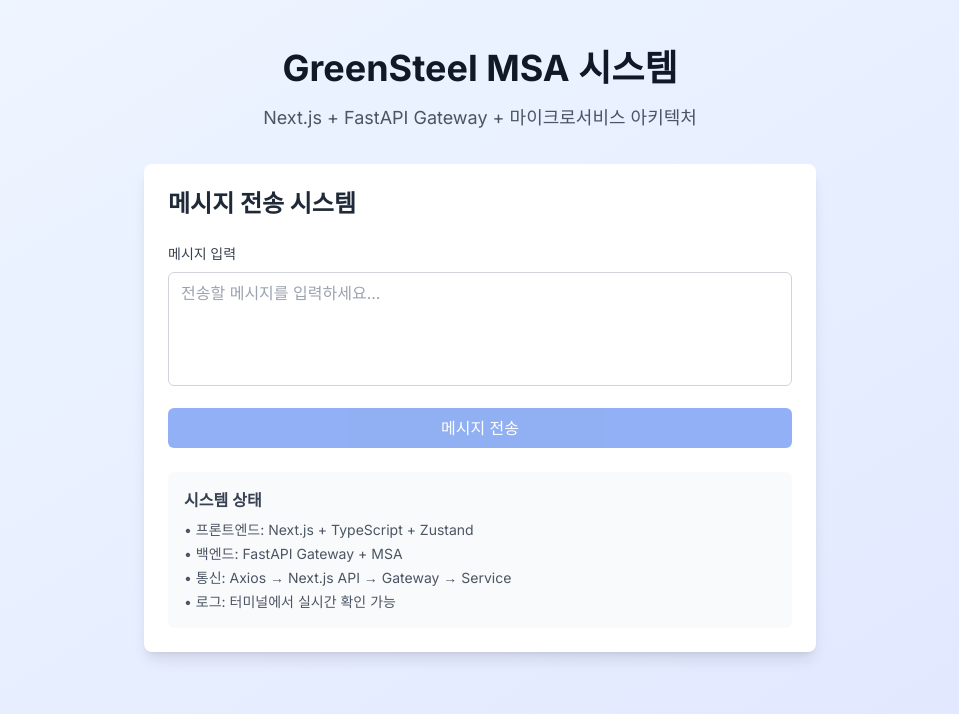
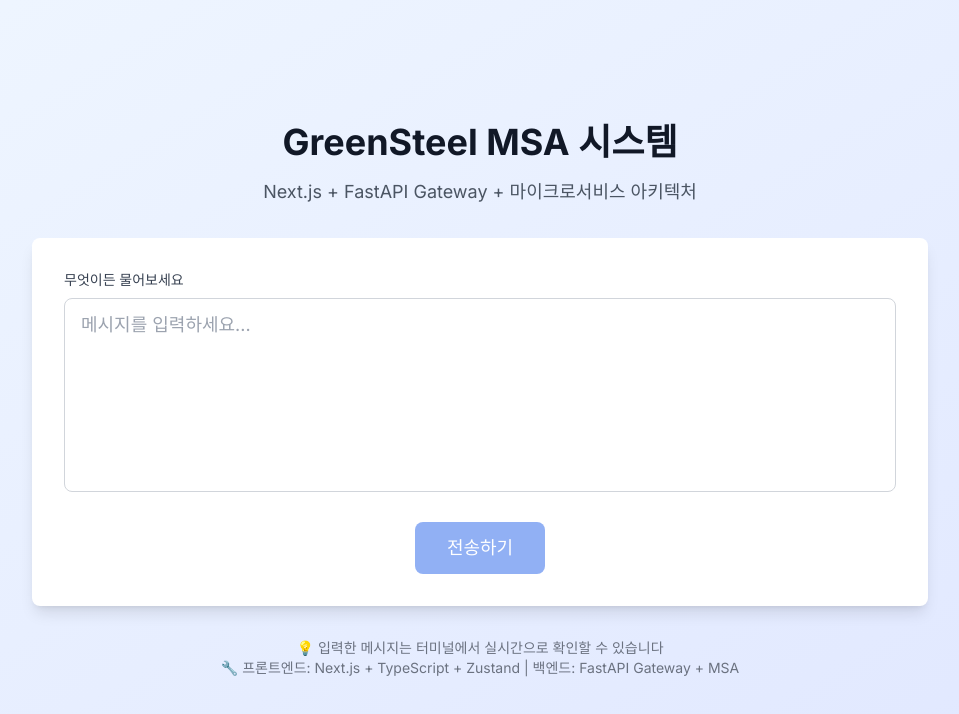
Before and after one commit to S1692/greensteel, a Next.js app: page / in a window 1280 px wide. Shown: the top 714 px of the page, without its empty margins (160-1119 px from the left). Built offline with nearby package versions, Linux system fonts and the light colour scheme.

Commit message:
feat: 입력창 형태의 프론트엔드로 변경 및 터미널 로그 강화

```diff
--- a/next.config.js
+++ b/next.config.js
@@ -7,9 +7,6 @@ const withPWA = require('next-pwa')({
 
 /** @type {import('next').NextConfig} */
 const nextConfig = {
-  experimental: {
-    appDir: true,
-  },
   env: {
     GATEWAY_URL: process.env.GATEWAY_URL || 'http://localhost:8000',
     NEXT_PUBLIC_API_URL: process.env.NEXT_PUBLIC_API_URL || 'http://localhost:3000/api'
--- a/src/app/page.tsx
+++ b/src/app/page.tsx
@@ -1,11 +1,36 @@
 'use client';
 
-import MessageForm from '../components/MessageForm';
+import React, { useState } from 'react';
+import { useMessageStore } from '../store/messageStore';
 
 export default function Home() {
+  const {
+    message,
+    isLoading,
+    error,
+    response,
+    setMessage,
+    sendMessage,
+    clearError,
+    clearResponse
+  } = useMessageStore();
+
+  const handleSubmit = async (e: React.FormEvent) => {
+    e.preventDefault();
+    if (message.trim()) {
+      await sendMessage();
+    }
+  };
+
+  const handleInputChange = (e: React.ChangeEvent<HTMLTextAreaElement>) => {
+    setMessage(e.target.value);
+    if (error) clearError();
+  };
+
   return (
-    <main className="min-h-screen bg-gradient-to-br from-blue-50 to-indigo-100 py-12">
-      <div className="container mx-auto px-4">
+    <main className="min-h-screen bg-gradient-to-br from-blue-50 to-indigo-100 flex items-center justify-center p-4">
+      <div className="w-full max-w-4xl">
+        {/* 헤더 */}
         <div className="text-center mb-8">
           <h1 className="text-4xl font-bold text-gray-900 mb-4">
             GreenSteel MSA 시스템
@@ -15,7 +40,78 @@ export default function Home() {
           </p>
         </div>
 
-        <MessageForm />
+        {/* 메인 입력 영역 */}
+        <div className="bg-white rounded-lg shadow-lg p-8">
+          <form onSubmit={handleSubmit} className="space-y-6">
+            {/* 입력 필드 */}
+            <div>
+              <label htmlFor="message" className="block text-sm font-medium text-gray-700 mb-2">
+                무엇이든 물어보세요
+              </label>
+              <textarea
+                id="message"
+                value={message}
+                onChange={handleInputChange}
+                placeholder="메시지를 입력하세요..."
+                className="w-full px-4 py-3 border border-gray-300 rounded-lg focus:outline-none focus:ring-2 focus:ring-blue-500 focus:border-transparent resize-none text-lg"
+                rows={6}
+                disabled={isLoading}
+              />
+            </div>
+
+            {/* 전송 버튼 */}
+            <div className="flex justify-center">
+              <button
+                type="submit"
+                disabled={isLoading || !message.trim()}
+                className="bg-blue-600 text-white px-8 py-3 rounded-lg hover:bg-blue-700 focus:outline-none focus:ring-2 focus:ring-blue-500 focus:ring-offset-2 disabled:opacity-50 disabled:cursor-not-allowed transition-colors text-lg font-medium"
+              >
+                {isLoading ? '전송 중...' : '전송하기'}
+              </button>
+            </div>
+          </form>
+
+          {/* 에러 메시지 */}
+          {error && (
+            <div className="mt-6 p-4 bg-red-100 border border-red-400 text-red-700 rounded-lg">
+              <div className="flex justify-between items-center">
+                <span>{error}</span>
+                <button
+                  onClick={clearError}
+                  className="text-red-500 hover:text-red-700 font-bold text-xl"
+                >
+                  ×
+                </button>
+              </div>
+            </div>
+          )}
+
+          {/* 성공 응답 */}
+          {response && (
+            <div className="mt-6 p-4 bg-green-100 border border-green-400 text-green-700 rounded-lg">
+              <div className="flex justify-between items-center mb-3">
+                <h3 className="font-semibold text-lg">전송 성공!</h3>
+                <button
+                  onClick={clearResponse}
+                  className="text-green-500 hover:text-green-700 font-bold text-xl"
+                >
+                  ×
+                </button>
+              </div>
+              <div className="bg-white p-3 rounded border">
+                <pre className="text-sm overflow-x-auto">
+                  {JSON.stringify(response, null, 2)}
+                </pre>
+              </div>
+            </div>
+          )}
+        </div>
+
+        {/* 시스템 정보 */}
+        <div className="mt-8 text-center text-sm text-gray-500">
+          <p>💡 입력한 메시지는 터미널에서 실시간으로 확인할 수 있습니다</p>
+          <p>🔧 프론트엔드: Next.js + TypeScript + Zustand | 백엔드: FastAPI Gateway + MSA</p>
+        </div>
       </div>
     </main>
   );
```
Also changed, not shown: src/app/api/gateway/message/route.ts (+24 -4 lines).
